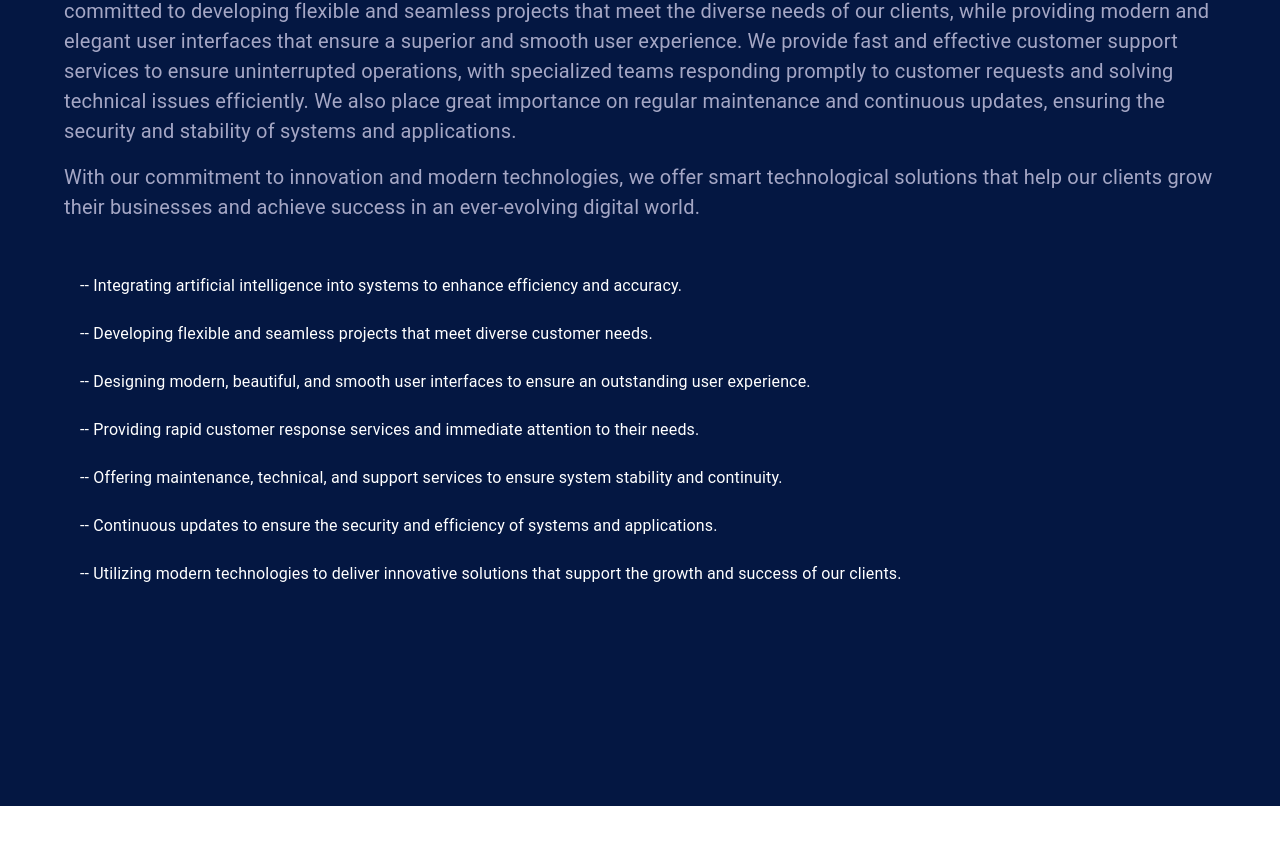
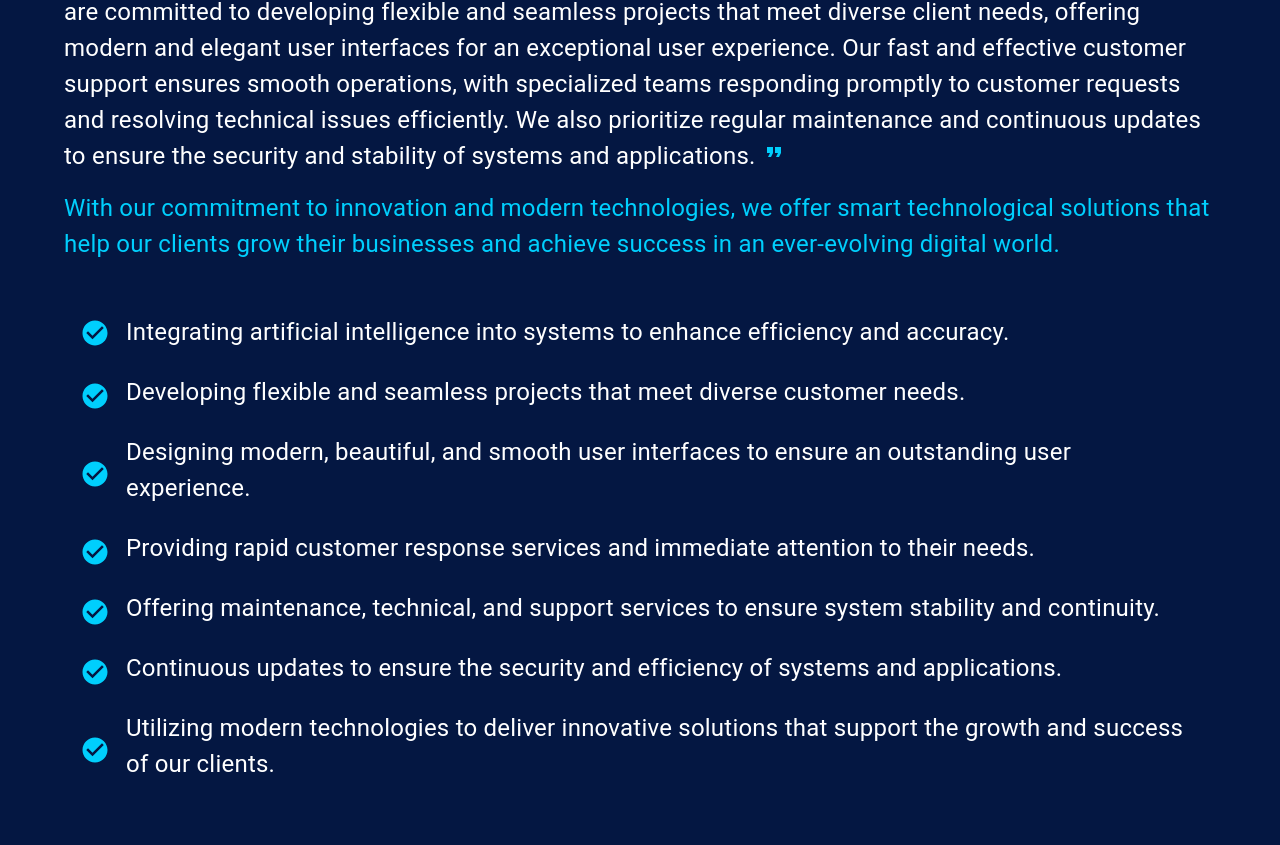
Before and after one commit to Mohamad-Aljaber/Introductory-site, a React (Vite) app: page / in a window 1280 px wide. Shown: the part 1949-2794 px from the top of the page. Built offline with nearby package versions, Linux system fonts and the light colour scheme.

Commit message:
Reformatting some elements on small screens

```diff
--- a/public/locales/ar/translation.json
+++ b/public/locales/ar/translation.json
@@ -184,7 +184,7 @@
   },
   "service2": "ما الذي يميز شركتنا؟",
   "company": {
-    "about": "تقدم شركتنا حلولاً تكنولوجية متكاملة ومبتكرة تعزز كفاءة وأداء الأنظمة، مع التركيز على دمج الذكاء الاصطناعي لتحليل البيانات وتحسين العمليات التشغيلية بدقة عالية. نحن ملتزمون بتطوير مشاريع مرنة وسلسة تلبي احتياجات عملائنا المتنوعة، مع توفير واجهات مستخدم حديثة وأنيقة تضمن تجربة مستخدم فائقة وسلسة. كما نقدم خدمات دعم العملاء السريعة والفعالة لضمان استمرار العمليات دون انقطاع، مع فرق متخصصة تستجيب بسرعة لطلبات العملاء وتحل المشكلات التقنية بكفاءة. نحن نولي أهمية كبيرة للصيانة الدورية والتحديثات المستمرة، مما يضمن أمان واستقرار الأنظمة والتطبيقات.",
+    "about": "نحن نقدم حلول تكنولوجية مبتكرة ومتكاملة تعزز كفاءة الأنظمة وأدائها، مع التركيز على دمج الذكاء الاصطناعي لتحليل البيانات وتحسين العمليات بدقة عالية. نلتزم بتطوير مشاريع مرنة وسلسة تلبي احتياجات عملائنا المتنوعة، مع توفير واجهات مستخدم حديثة وأنيقة لضمان تجربة مستخدم متميزة. نقدم خدمات دعم عملاء سريعة وفعالة لضمان سير العمليات بشكل مستمر، مع فرق متخصصة للاستجابة الفورية وحل المشكلات التقنية بكفاءة. كما نولي أهمية كبيرة للصيانة المنتظمة والتحديثات المستمرة لضمان أمان واستقرار الأنظمة والتطبيقات.",
     "commitment": "بالتزامنا بالابتكار والتقنيات الحديثة، نقدم حلولاً تكنولوجية ذكية تساعد عملاءنا على تنمية أعمالهم وتحقيق النجاح في عالم رقمي متطور باستمرار.",
     "features": {
       "ai_integration": "-- دمج الذكاء الاصطناعي في الأنظمة لتعزيز الكفاءة والدقة.",
--- a/public/locales/en/translation.json
+++ b/public/locales/en/translation.json
@@ -183,16 +183,16 @@
     }
   },
   "company": {
-    "about": "Our company offers integrated and innovative technological solutions that enhance system efficiency and performance, with a focus on integrating artificial intelligence to analyze data and improve operational processes with high accuracy. We are committed to developing flexible and seamless projects that meet the diverse needs of our clients, while providing modern and elegant user interfaces that ensure a superior and smooth user experience. We provide fast and effective customer support services to ensure uninterrupted operations, with specialized teams responding promptly to customer requests and solving technical issues efficiently. We also place great importance on regular maintenance and continuous updates, ensuring the security and stability of systems and applications.",
+    "about": " We provide innovative and integrated technological solutions that enhance system efficiency and performance, focusing on AI integration to analyze data and improve processes with high accuracy. We are committed to developing flexible and seamless projects that meet diverse client needs, offering modern and elegant user interfaces for an exceptional user experience. Our fast and effective customer support ensures smooth operations, with specialized teams responding promptly to customer requests and resolving technical issues efficiently. We also prioritize regular maintenance and continuous updates to ensure the security and stability of systems and applications. ",
     "commitment": "With our commitment to innovation and modern technologies, we offer smart technological solutions that help our clients grow their businesses and achieve success in an ever-evolving digital world.",
     "features": {
-      "ai_integration": "--    Integrating artificial intelligence into systems to enhance efficiency and accuracy.",
-      "flexible_projects": "--    Developing flexible and seamless projects that meet diverse customer needs.",
-      "modern_ui": "--    Designing modern, beautiful, and smooth user interfaces to ensure an outstanding user experience.",
-      "customer_support": "--    Providing rapid customer response services and immediate attention to their needs.",
-      "maintenance_support": "--    Offering maintenance, technical, and support services to ensure system stability and continuity.",
-      "continuous_updates": "--    Continuous updates to ensure the security and efficiency of systems and applications.",
-      "modern_tech": "-- Utilizing modern technologies to deliver innovative solutions that support the growth and success of our clients."
+      "ai_integration": "     Integrating artificial intelligence into systems to enhance efficiency and accuracy.",
+      "flexible_projects": "     Developing flexible and seamless projects that meet diverse customer needs.",
+      "modern_ui": "     Designing modern, beautiful, and smooth user interfaces to ensure an outstanding user experience.",
+      "customer_support": "     Providing rapid customer response services and immediate attention to their needs.",
+      "maintenance_support": "     Offering maintenance, technical, and support services to ensure system stability and continuity.",
+      "continuous_updates": "     Continuous updates to ensure the security and efficiency of systems and applications.",
+      "modern_tech": "  Utilizing modern technologies to deliver innovative solutions that support the growth and success of our clients."
     }
   }
 }
--- a/src/pages/businessGallery/ProjectPhotos.tsx
+++ b/src/pages/businessGallery/ProjectPhotos.tsx
@@ -7,10 +7,10 @@ import blog4 from "../../assets/images/blog/single_blog_4.png";
 import blog5 from "../../assets/images/blog/single_blog_5.png";
 const ProjectPhotos: React.FC = () => {
   // مصفوفة من الصور التي سيتم عرضها
-  const photos = [blog1, blog3,blog2 , blog4, blog5, blog3];
+  const photos = [blog1, blog3, blog2, blog4, blog5, blog3];
 
   return (
-    <Box sx={{ display: { xs: "none", lg: "block" }, mt: 4 }}>
+    <Box sx={{ display: { xs: "none", md: "block" }, mt: 4 }}>
       <Typography
         variant="h6"
         sx={{ color: "#2d2d2d", fontWeight: "bold", mb: 2 }}
--- a/src/pages/businessGallery/TagCloudWidget.tsx
+++ b/src/pages/businessGallery/TagCloudWidget.tsx
@@ -17,7 +17,7 @@ const TagCloudWidget: React.FC = () => {
   ];
 
   return (
-    <Box sx={{ display: { xs: "none", lg: "block" }, mt: 4 }}>
+    <Box sx={{ display: { xs: "none", md: "block" }, mt: 4 }}>
       <Typography
         variant="h6"
         sx={{ color: "#2d2d2d", fontWeight: "bold", mb: 2 }}
--- a/src/pages/contact/ContactForm.tsx
+++ b/src/pages/contact/ContactForm.tsx
@@ -27,7 +27,7 @@ const ContactForm: React.FC = () => {
 
   const onSubmit: SubmitHandler<FormData> = async data => {
     const requestData = {
-      access_key: "425336b9-defe-434d-8cfd-add57fe9e769",
+      access_key: "99e963cc-8628-41ac-9978-871a879f1530",
       ...data,
     };
 
--- a/src/pages/home/PersonalCards.tsx
+++ b/src/pages/home/PersonalCards.tsx
@@ -56,7 +56,6 @@ const PersonalCards = () => {
   return (
     <Box
       sx={{
-        pl: { xs: 3, md: 0 },
         backgroundColor: primaryTheme,
         py: { xs: 5, sm: 7, md: 10 },
         pt: { xs: 10, sm: 12, md: 15 },
--- a/src/pages/home/Services.tsx
+++ b/src/pages/home/Services.tsx
@@ -17,8 +17,9 @@ import { motion } from "framer-motion";
 import theme from "../../../public/theme/theme";
 import { useTranslation } from "react-i18next";
 import MobileFriendlyIcon from "@mui/icons-material/MobileFriendly";
-
-const bgTheme = theme.palette.primary.main;
+import CheckCircleIcon from "@mui/icons-material/CheckCircle";
+import FormatQuoteIcon from "@mui/icons-material/FormatQuote";
+const primaryTheme = theme.palette.primary.main;
 const secondaryLightTheme = theme.palette.secondary.light;
 
 const Services = () => {
@@ -89,7 +90,7 @@ const Services = () => {
       component="section"
       sx={{
         p: 3,
-        backgroundColor: bgTheme,
+        backgroundColor: primaryTheme,
         py: 13,
         color: "#fff",
         textAlign: textAlignValue,
@@ -157,56 +158,208 @@ const Services = () => {
           <Typography
             variant="h3"
             fontWeight={700}
-            sx={{ mb: 4 }}
+            sx={{ mb: 4, fontSize: { xs: "26px", sm: "30px", lg: "36px" } }}
           >
             {t("service2")}
           </Typography>
           {/* وصف الشركة */}
           <Typography
-            color="#A5A7C5"
-            sx={{ fontSize: "20px", mb: 2, textAlign: textAlignValue }}
+            sx={{
+              fontSize: { xs: "20px", sm: "24px" },
+              mb: 2,
+              textAlign: textAlignValue,
+            }}
           >
+            <FormatQuoteIcon sx={{ color: secondaryLightTheme }} />
             {t("company.about")}
+            <FormatQuoteIcon sx={{ color: secondaryLightTheme }} />
           </Typography>
           <Typography
-            color="#A5A7C5"
-            sx={{ fontSize: "20px", mb: 4, textAlign: textAlignValue }}
+            sx={{
+              fontSize: { xs: "20px", sm: "24px" },
+              mb: 4,
+              textAlign: textAlignValue,
+              color: secondaryLightTheme,
+            }}
           >
             {t("company.commitment")}
           </Typography>
-          {/* قائمة الميزات */}
           <List
             sx={{
               color: "#fff",
               lineHeight: 2,
               pb: 5,
               textAlign: textAlignValue,
+              fontSize: { xs: "18px", sm: "24px", lg: "38px" },
             }}
           >
-            <ListItem sx={{ textAlign: textAlignValue }}>
-              <ListItemText primary={t("company.features.ai_integration")} />
+            <ListItem
+              sx={{
+                textAlign: textAlignValue,
+                fontSize: { xs: "18px", sm: "24px", lg: "38px" },
+                display: "flex ",
+                gap: 2,
+                alignItems: "flex-start",
+                justifyContent: "center",
+              }}
+            >
+              <CheckCircleIcon
+                sx={{
+                  color: secondaryLightTheme,
+                  fontSize: "30px",
+                  mt: 1,
+                }}
+              />
+              <ListItemText
+                primary={t("company.features.ai_integration")}
+                primaryTypographyProps={{
+                  fontSize: { xs: "20px", sm: "24px" },
+                }}
+              />
             </ListItem>
-            <ListItem sx={{ textAlign: textAlignValue }}>
-              <ListItemText primary={t("company.features.flexible_projects")} />
+            <ListItem
+              sx={{
+                textAlign: textAlignValue,
+                fontSize: { xs: "18px", sm: "24px", lg: "38px" },
+                display: "flex ",
+                gap: 2,
+                alignItems: "center",
+                justifyContent: "center",
+              }}
+            >
+              <CheckCircleIcon
+                sx={{
+                  color: secondaryLightTheme,
+                  fontSize: "30px",
+                  mt: 1,
+                }}
+              />
+              <ListItemText
+                primary={t("company.features.flexible_projects")}
+                primaryTypographyProps={{
+                  fontSize: { xs: "20px", sm: "24px" },
+                }}
+              />
             </ListItem>
-            <ListItem sx={{ textAlign: textAlignValue }}>
-              <ListItemText primary={t("company.features.modern_ui")} />
+            <ListItem
+              sx={{
+                textAlign: textAlignValue,
+                fontSize: { xs: "18px", sm: "24px", lg: "38px" },
+                display: "flex ",
+                gap: 2,
+                alignItems: "center",
+                justifyContent: "center",
+              }}
+            >
+              <CheckCircleIcon
+                sx={{
+                  color: secondaryLightTheme,
+                  fontSize: "30px",
+                  mt: 1,
+                }}
+              />
+              <ListItemText
+                primary={t("company.features.modern_ui")}
+                primaryTypographyProps={{
+                  fontSize: { xs: "20px", sm: "24px" },
+                }}
+              />
             </ListItem>
-            <ListItem sx={{ textAlign: textAlignValue }}>
-              <ListItemText primary={t("company.features.customer_support")} />
+            <ListItem
+              sx={{
+                textAlign: textAlignValue,
+                fontSize: { xs: "18px", sm: "24px", lg: "38px" },
+                display: "flex ",
+                gap: 2,
+                alignItems: "center",
+                justifyContent: "center",
+              }}
+            >
+              <CheckCircleIcon
+                sx={{
+                  color: secondaryLightTheme,
+                  fontSize: "30px",
+                  mt: 1,
+                }}
+              />
+              <ListItemText
+                primary={t("company.features.customer_support")}
+                primaryTypographyProps={{
+                  fontSize: { xs: "20px", sm: "24px" },
+                }}
+              />
             </ListItem>
-            <ListItem sx={{ textAlign: textAlignValue }}>
+            <ListItem
+              sx={{
+                textAlign: textAlignValue,
+                fontSize: { xs: "18px", sm: "24px", lg: "38px" },
+                display: "flex ",
+                gap: 2,
+                alignItems: "center",
+                justifyContent: "center",
+              }}
+            >
+              <CheckCircleIcon
+                sx={{
+                  color: secondaryLightTheme,
+                  fontSize: "30px",
+                  mt: 1,
+                }}
+              />
               <ListItemText
                 primary={t("company.features.maintenance_support")}
+                primaryTypographyProps={{
+                  fontSize: { xs: "20px", sm: "24px" },
+                }}
               />
             </ListItem>
-            <ListItem sx={{ textAlign: textAlignValue }}>
+            <ListItem
+              sx={{
+                textAlign: textAlignValue,
+                fontSize: { xs: "18px", sm: "24px", lg: "38px" },
+                display: "flex ",
+                gap: 2,
+                alignItems: "center",
+                justifyContent: "center",
+              }}
+            >
+              <CheckCircleIcon
+                sx={{
+                  color: secondaryLightTheme,
+                  fontSize: "30px",
+                  mt: 1,
+                }}
+              />
               <ListItemText
                 primary={t("company.features.continuous_updates")}
+                primaryTypographyProps={{
+                  fontSize: { xs: "20px", sm: "24px" },
+                }}
               />
             </ListItem>
-            <ListItem sx={{ textAlign: textAlignValue }}>
-              <ListItemText primary={t("company.features.modern_tech")} />
+            <ListItem
+              sx={{
+                textAlign: textAlignValue,
+                fontSize: { xs: "18px", sm: "24px", lg: "38px" },
+                display: "flex ",
+                gap: 2,
+                alignItems: "center",
+                justifyContent: "center",
+              }}
+            >
+              <CheckCircleIcon
+                sx={{
+                  color: secondaryLightTheme,
+                  fontSize: "30px",
+                  mt: 1,
+                }}
+              />
+              <ListItemText
+                primary={t("company.features.modern_tech")}
+                primaryTypographyProps={{
+                  fontSize: { xs: "20px", sm: "24px" },
+                }}
+              />
             </ListItem>
           </List>
         </Box>
--- a/src/section/Footer.tsx
+++ b/src/section/Footer.tsx
@@ -104,7 +104,7 @@ const Footer = () => {
     setEmailHelperText("");
 
     const formData = new FormData();
-    formData.append("access_key", "425336b9-defe-434d-8cfd-add57fe9e769");
+    formData.append("access_key", "99e963cc-8628-41ac-9978-871a879f1530");
     formData.append("email", email);
 
     const response = await fetch("https://api.web3forms.com/submit", {
--- a/src/section/Header.tsx
+++ b/src/section/Header.tsx
@@ -42,9 +42,8 @@ const effectHoverStyles = {
 const Header = () => {
   const [mobileOpen, setMobileOpen] = useState(false);
   const [isSticky, setIsSticky] = useState(false);
-  const { t } = useTranslation(); // 🔹 Initialize useTranslation()
+  const { t } = useTranslation();
 
-  // Translated navigation items
   const navItems = [
     { text: t("menu.home"), path: "/" },
     // { text: t("menu.help"), path: "/#help" },
```
